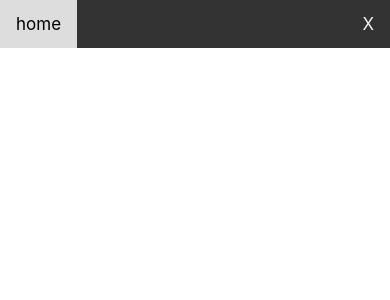
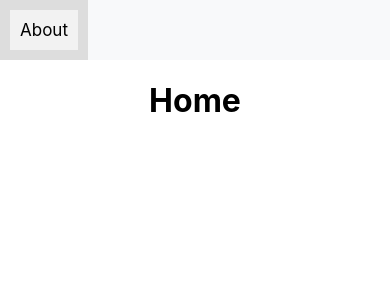
Before and after one commit to KachiiC/react_portfolio, a React (Create React App) app: page / in a window 390 px wide. Shown: the top 300 px of the page. Built offline with nearby package versions, Linux system fonts and the light colour scheme.

Commit message:
added site modal to components page

```diff
--- a/src/App.css
+++ b/src/App.css
@@ -1,3 +1,4 @@
-.App {
+main {
   text-align: center;
+  padding: 0px 80px;
 }
--- a/src/App.js
+++ b/src/App.js
@@ -1,15 +1,17 @@
 import React from "react";
 // CSS
+import "./App.css"
 import navbar_menu from "Components/SiteNavbar/navbar-menu";
 // Router
 import { BrowserRouter as Router, Switch, Route} from "react-router-dom";
 import SiteNavbar from "Components/SiteNavbar";
 // Page Data
+import Home from 'Pages/Home'
 
 const App = () => {
 
   const displayPageList = navbar_menu.map((single_menu) => (
-    <Route path={`/${single_menu.name}`}>
+    <Route path={`/${single_menu.path}`}>
       {single_menu.page}
     </Route>
   ))
@@ -17,9 +19,14 @@ const App = () => {
   return (
       <Router>
         <SiteNavbar />
+        <main>
           <Switch>
             {displayPageList}
+            <Route path="/">
+              <Home />
+            </Route>
           </Switch>
+        </main>
       </Router>
   );
 }
--- a/src/Components/SiteNavbar/index.js
+++ b/src/Components/SiteNavbar/index.js
@@ -3,14 +3,16 @@ import React from 'react'
 import './navbar.css'
 // Data
 import navbar_menu from './navbar-menu'
-import {Link} from 'react'
+import { Link } from 'react-router-dom'
 
 const SiteNavbar = () => {
 
     const displayNav = navbar_menu.map((menu) => (
-            <a href={`/${menu.name}`}>
-                {menu.name}
-            </a>
+            <div className="nav-menu">
+                <Link to={`/${menu.path}`}>
+                    {menu.name}
+                </Link>
+            </div>
         )
     )
 
@@ -18,9 +20,11 @@ const SiteNavbar = () => {
 
         <div className="topnav" id="myTopnav">
             {displayNav}
-            <a href="#" className="icon" alt="responsive_menu">
-                X
-            </a>
+            <div className="icon" alt="responsive_menu">
+                <Link to="#">
+                    X
+                </Link>
+            </div>
         </div>
 
     )
--- a/src/Components/SiteNavbar/navbar-menu.js
+++ b/src/Components/SiteNavbar/navbar-menu.js
@@ -1,17 +1,19 @@
 import React from 'react'
 // Pages
-import Home from 'Pages/Home'
 import About from 'Pages/About'
+import SiteComponents from 'Pages/SiteComponents'
 
 const navbar_menu = [
     {
-        name: "home",
-        page: <Home />
+        name: "About",
+        path: "about",
+        page: <About />
     },
     {
-        name: "about",
-        page: <About />
-    },
+        name: "Site Components",
+        path: "site-components",
+        page: <SiteComponents />
+    }
 ]
 
 export default navbar_menu
--- a/src/Components/SiteNavbar/navbar.css
+++ b/src/Components/SiteNavbar/navbar.css
@@ -1,19 +1,21 @@
 .topnav {
-    background-color: #333;
+    background-color: #f8f9fa;
     overflow: hidden;
-  }
+}
 
-.topnav a {
+.topnav .nav-menu,
+.topnav .nav-menu a{
     float: left;
     display: block;
-    color: #f2f2f2;
+    color: #000;
+    background-color: #f2f2f2;
     text-align: center;
-    padding: 14px 16px;
+    padding: 10px;
     text-decoration: none;
     font-size: 17px;
 }
 
-.topnav a:hover {
+.topnav .nav-menu:hover {
     background-color: #ddd;
     color: black;
 }
@@ -24,10 +26,9 @@
 }
 
 
-
 @media screen and (max-width: 600px) {
-    .topnav a:not(:first-child) {display: none;}
-    .topnav a.icon {
+    .topnav .nav-menu:not(:first-child) {display: none;}
+    .topnav .nav-menu.icon {
       float: right;
       display: block;
     }
@@ -35,12 +36,12 @@
 
 @media screen and (max-width: 600px) {
     .topnav.responsive {position: relative;}
-    .topnav.responsive a.icon {
+    .topnav.responsive .nav-menu.icon {
         position: absolute;
         right: 0;
         top: 0;
 }
-    .topnav.responsive a {
+    .topnav.responsive .nav-menu {
         float: none;
         display: block;
         text-align: left;
--- /dev/null
+++ b/src/Pages/SiteComponents/SiteModal/ModalComponent.css
@@ -0,0 +1,50 @@
+.site-container {
+    padding: 0px 50px;
+    text-align: center;
+}
+
+.gallery-row {
+    display: flex;
+    flex-wrap: wrap;
+}
+
+.gallery-item {
+    width: 50%;
+}
+
+.modal-button {
+    padding: 50px;
+}
+
+.overlay {
+    position: fixed;
+    display: block;
+    overflow: auto;
+    width: 100%;
+    height: 100%;
+    top: 0;
+    left: 0;
+    right: 0;
+    bottom: 0;
+    background-color: rgba(0,0,0,0.5);
+    z-index: 999;
+}
+
+.content {
+    margin: 100px auto;
+    background-color: white;
+    border-radius: 0.25rem;
+    width: 70%;
+    height: 70%;
+    padding: 20px;
+    text-align: center;
+  }
+
+.close-button-container {
+    text-align: right;
+}
+
+.close-button{
+    cursor: pointer;
+    width: 10px;
+}
--- /dev/null
+++ b/src/Pages/SiteComponents/SiteModal/ModalComponent.js
@@ -0,0 +1,22 @@
+import React from 'react'
+// CSS
+import './ModalComponent.css'
+
+const ModalComponent = (props) => {
+
+    const { closeModal } = props;
+
+    return (
+        <div className="overlay">
+          <div className="content">
+            <div className="close-button-container" onClick={closeModal}>
+              <span className="close-button">X</span>
+            </div>
+            {props.children}
+          </div>
+        </div>
+    );
+};
+
+
+export default ModalComponent;
--- /dev/null
+++ b/src/Pages/SiteComponents/SiteModal/index.js
@@ -0,0 +1,47 @@
+import React, {useState} from 'react'
+// CSS
+import './ModalComponent.css'
+// Data
+import modalData from './modalData'
+import ModalComponent from './ModalComponent';
+
+const SiteModal = () => {
+
+    const [showModal, setShowModal] = useState(false);
+    const [result, setResult] = useState([])
+
+    const displayPictures = modalData.map((item) => {
+      const rename = () =>  setResult(item)
+      const changeVisibility = () => setShowModal(true)
+
+        return (
+              <div className="gallery-item">
+                <img src={item.url}
+                    alt="modal-click"
+                    onClick={() => {changeVisibility();rename()}}
+                />
+              </div>
+        )
+      }
+    )
+
+
+    return (
+        <>
+          { showModal && (
+            <ModalComponent closeModal={() => setShowModal(false)}>
+              <div className="modal-content">
+                <h3>{result.modal_title}</h3>
+                <p>{result.modal_content}</p>
+              </div>
+            </ModalComponent>
+          )}
+          <div className="site-container">
+            <div className="gallery-row">
+              {displayPictures}
+            </div>
+          </div>
+        </>
+    )
+}
+export default SiteModal
--- /dev/null
+++ b/src/Pages/SiteComponents/SiteModal/modalData.js
@@ -0,0 +1,14 @@
+const modalData = [
+    {
+        url: "http://via.placeholder.com/300x300.png?text=I%20Am%20The%20First%20Modal",
+        modal_title: "The first of the modal",
+        modal_content: "The contents of the modal"
+    },
+    {
+        url: "http://via.placeholder.com/300x300.png?text=I%20Am%20The%20Second%20Modal",
+        modal_title: "The second of the modal",
+        modal_content: "These are the contents of the modal"
+    }
+]
+
+export default modalData
--- /dev/null
+++ b/src/Pages/SiteComponents/index.js
@@ -0,0 +1,28 @@
+import React from 'react'
+// CSS
+import './sitecomponents.css'
+// Components
+import SiteModal from './SiteModal'
+
+const SiteComponents = () => {
+
+    return (
+        <div className="page-container">
+            <div className="page-paragraph">
+                <h1>Site Components</h1>
+                <p>The Great thing about react is the the fact you can create components and
+                    reuse them whenever you want. Although I do often use libraries such as
+                    react-bootstrap, material-ui and ant design can be used when making quick
+                    projects. I've also taken time to learn how to make my own components just
+                    in case.
+                </p>
+                <h3>Site Modals</h3>
+                <p>This is a site modal I built with useState insert the prope</p>
+                <SiteModal />
+                <h3>Site Carosel</h3>
+            </div>
+        </div>
+    )
+}
+
+export default SiteComponents
--- /dev/null
+++ b/src/Pages/SiteComponents/sitecomponents.css
@@ -0,0 +1,9 @@
+.page-container {
+    text-align: center;
+    padding: auto 500px;
+}
+
+.page-paragraph {
+    text-align: center;
+    width: 800px;
+}
```
Also changed, not shown: src/Pages/SiteComponents/SiteCarousel/index.js (added, +11 -0 lines), src/logo.svg (deleted).
